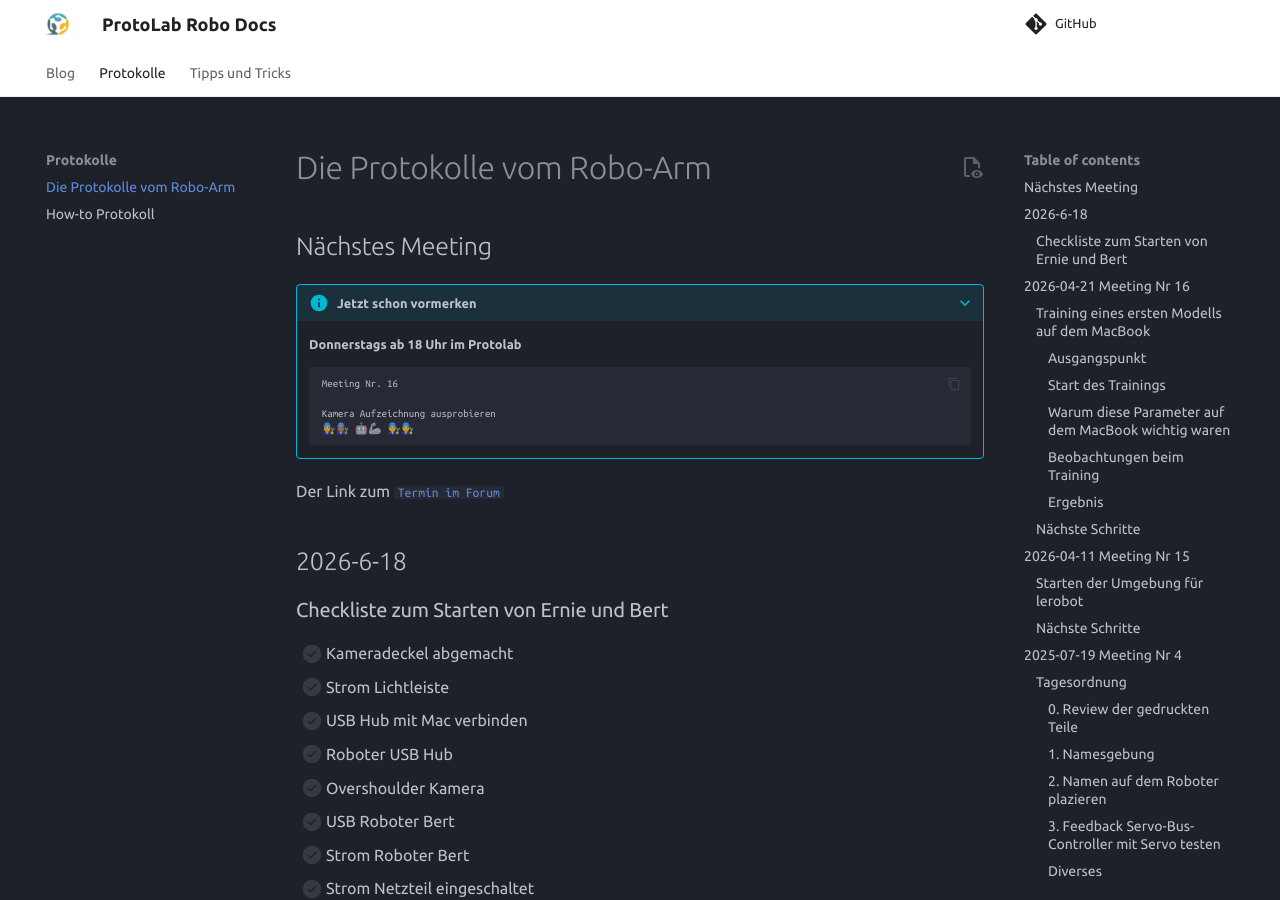
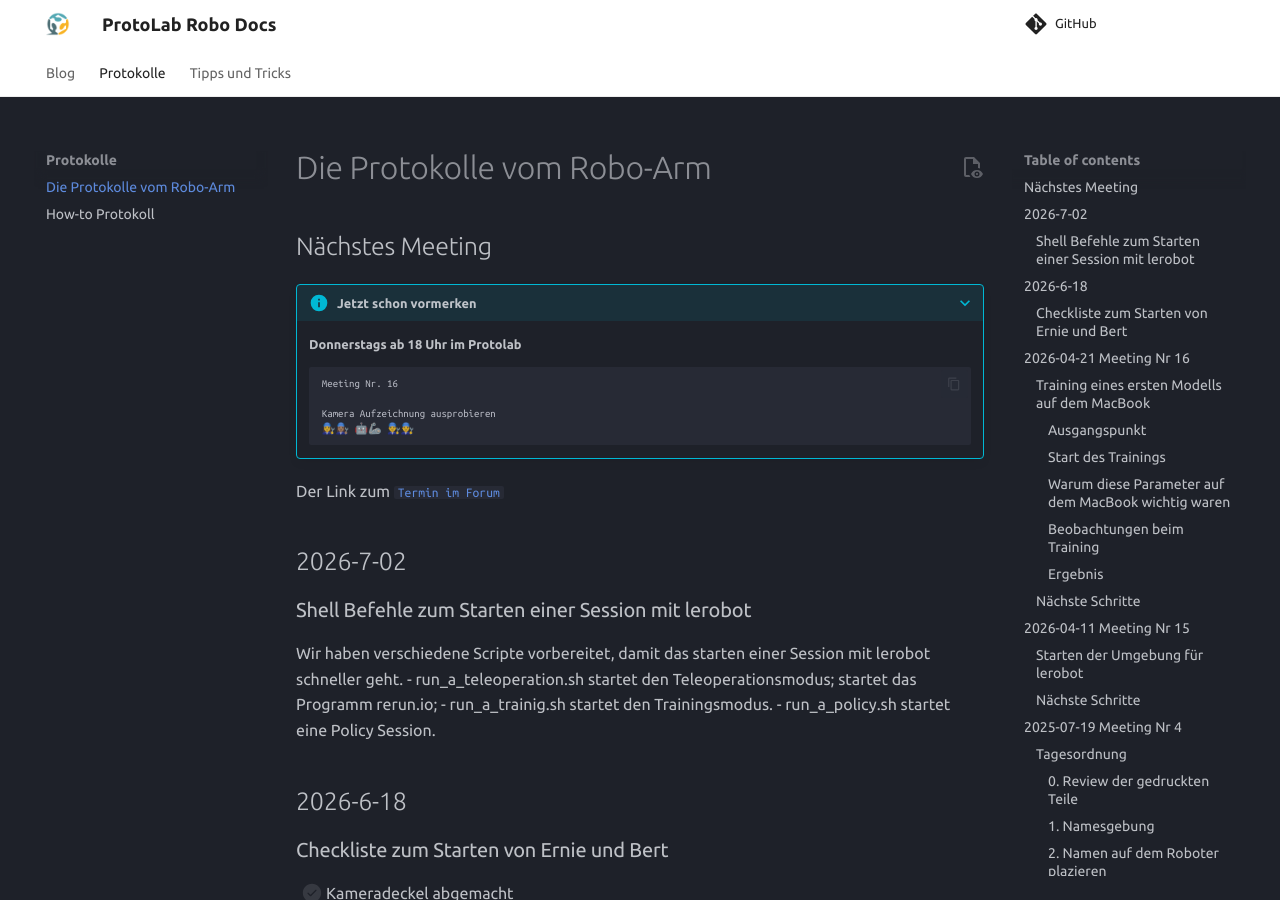
Before and after one commit to garagelab-dus/protolab-robo-docs, an MkDocs documentation site: the page built from docs/Protokolle/Backlog.md, in a window 1280 px wide and 900 px high. Built offline with MkDocs 1.6.1 and Material for MkDocs 9.7.7, drawn with Linux system fonts in a browser that asks for light colours; comment, search, counter and statistics services are not loaded.

Commit message:
Add shell commands for lerobot session startup
Added section for shell commands to start a session with lerobot, including scripts for teleoperation, training, and policy sessions.

````diff
--- a/docs/Protokolle/Backlog.md
+++ b/docs/Protokolle/Backlog.md
@@ -14,6 +14,16 @@
     ```
 
 Der Link zum [`Termin im Forum`](https://forum.garage-lab.de/t/roboterarm-workshop-donnerstag/22493)
+
+##2026-7-02
+### Shell Befehle zum Starten einer Session mit lerobot
+Wir haben verschiedene Scripte vorbereitet, damit das starten einer Session mit lerobot schneller geht.
+- run_a_teleoperation.sh
+startet den Teleoperationsmodus; startet das Programm rerun.io;
+- run_a_trainig.sh
+startet den Trainingsmodus.
+- run_a_policy.sh
+  startet eine Policy Session.
 
 ## 2026-6-18
 ### Checkliste zum Starten von Ernie und Bert
````
